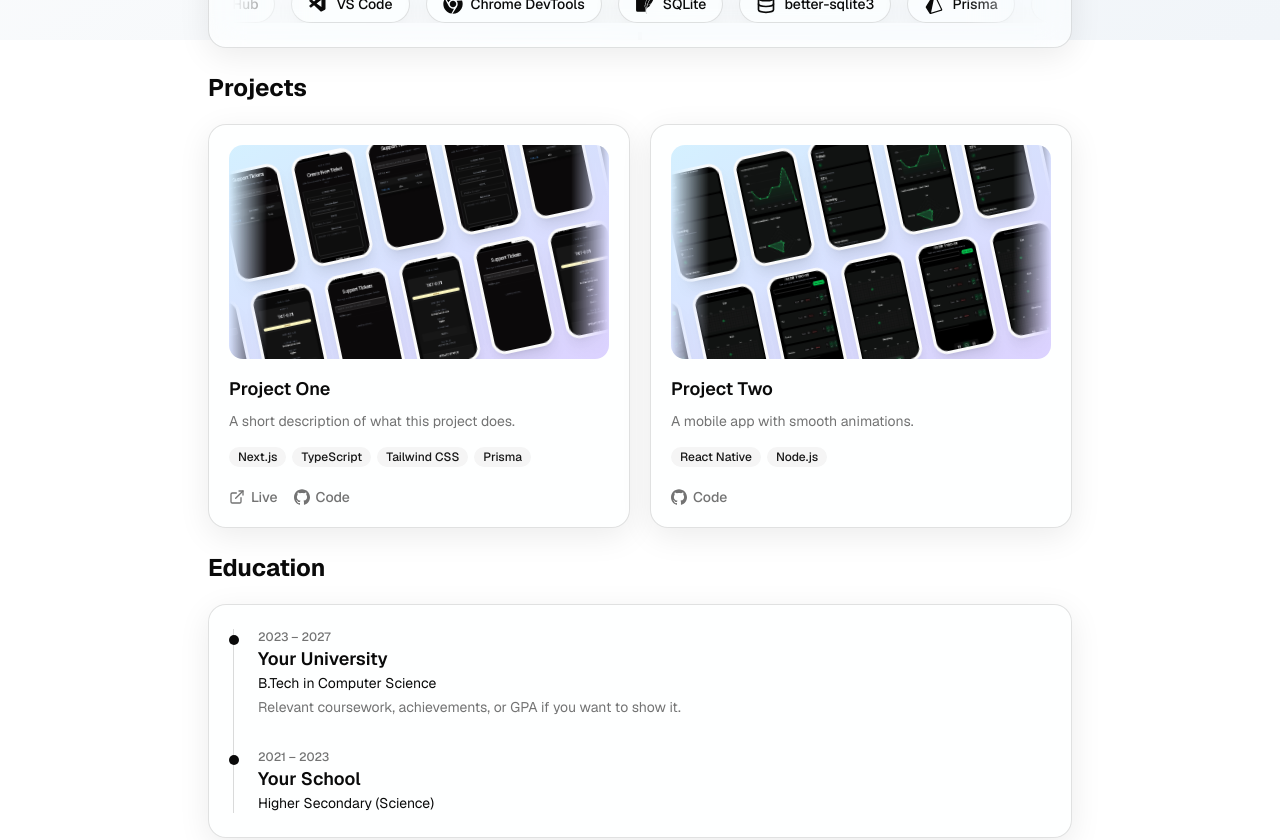
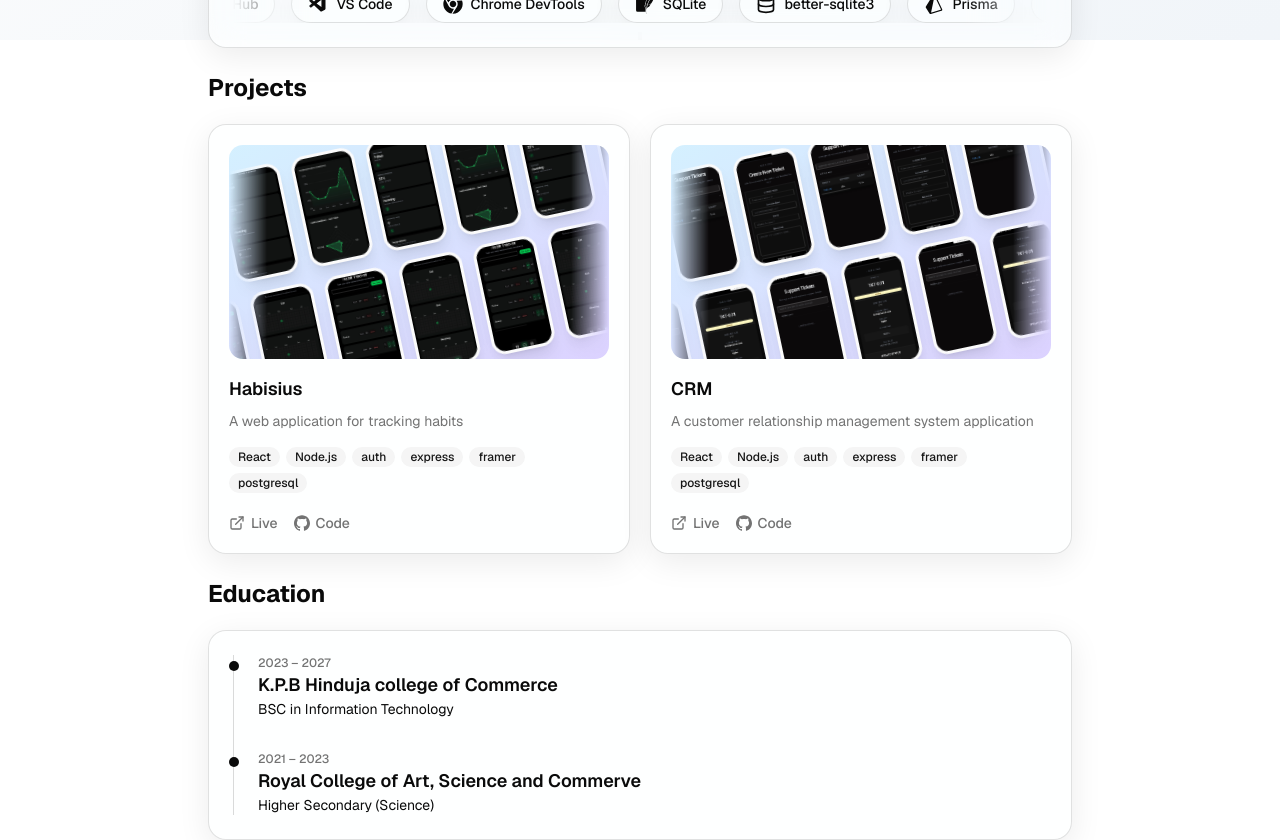
Before and after one commit to Rajat-web-server/Rajat_Portfolio, a Next.js app: page / in a window 1280 px wide. Shown: the part 760-1600 px from the top of the page. Built offline with nearby package versions, Linux system fonts and the light colour scheme; no server answers.

Commit message:
add project and college data

```diff
--- a/src/data/education.ts
+++ b/src/data/education.ts
@@ -7,13 +7,13 @@ export type Education = {
 
 export const education: Education[] = [
   {
-    school: "Your University",
-    degree: "B.Tech in Computer Science",
+    school: "K.P.B Hinduja college of Commerce",
+    degree: "BSC in Information Technology",
     period: "2023 – 2027",
-    details: "Relevant coursework, achievements, or GPA if you want to show it.",
+    details: "",
   },
   {
-    school: "Your School",
+    school: "Royal College of Art, Science and Commerve",
     degree: "Higher Secondary (Science)",
     period: "2021 – 2023",
   },
--- a/src/data/projects.ts
+++ b/src/data/projects.ts
@@ -10,12 +10,25 @@ export type Project = {
 };
 
 export const projects: Project[] = [
-  {
-    title: "Project One",
-    description: "A short description of what this project does.",
-    tech: ["Next.js", "TypeScript", "Tailwind CSS", "Prisma"],
-    live: "https://example.com",
-    repo: "https://github.com/your-username/project-one",
+ {
+    title: "Habisius",
+    description: "A web application for tracking habits",
+    tech: ["React", "Node.js","auth", "express", "framer","postgresql",],
+    live: "https://rajat-portfolio-nine-eta.vercel.app/",
+    repo: "https://github.com/Rajat-web-server/Habit_tracker",
+    images: [
+      "/projects/project-two/p1.jpeg",
+      "/projects/project-two/p2.jpeg",
+      "/projects/project-two/p3.jpeg",
+      "/projects/project-two/p4.jpeg",
+    ],
+    shape: "portrait",
+  }, {
+    title: "CRM ",
+    description: "A customer relationship management system application",
+    tech: ["React", "Node.js","auth", "express", "framer","postgresql",],
+    live: "https://support-crm-two-tau.vercel.app/",
+    repo: "https://github.com/Rajat-web-server/Support-CRM",
     images: [
       "/projects/project-one/pr1.jpeg",
       "/projects/project-one/pr2.jpeg",
@@ -24,17 +37,5 @@ export const projects: Project[] = [
     ],
     shape: "portrait",
   },
-  {
-    title: "Project Two",
-    description: "A mobile app with smooth animations.",
-    tech: ["React Native", "Node.js"],
-    repo: "https://github.com/your-username/project-two",
-    images: [
-      "/projects/project-two/p1.jpeg",
-      "/projects/project-two/p2.jpeg",
-      "/projects/project-two/p3.jpeg",
-      "/projects/project-two/p4.jpeg",
-    ],
-    shape: "portrait",
-  },
+
 ];
```
